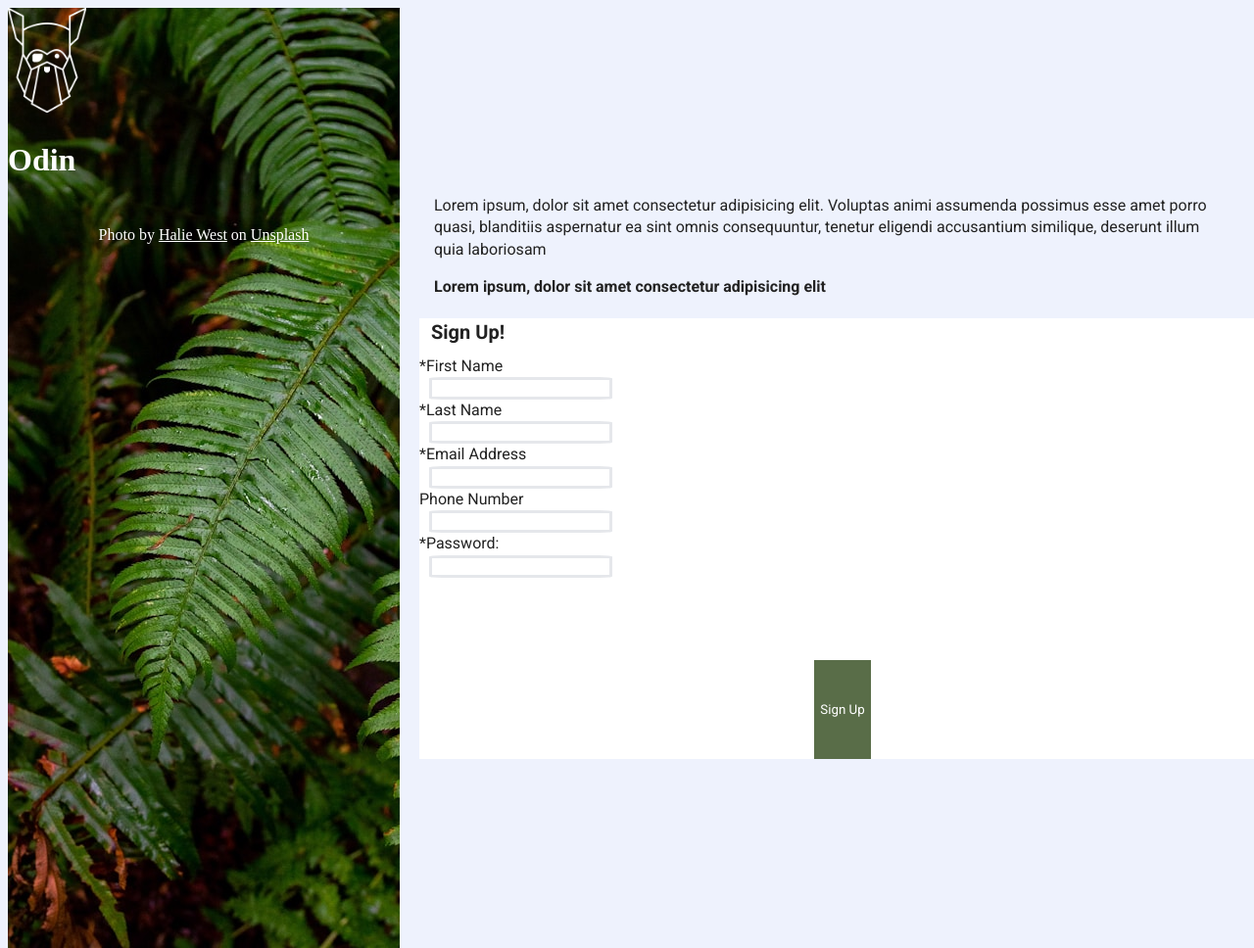
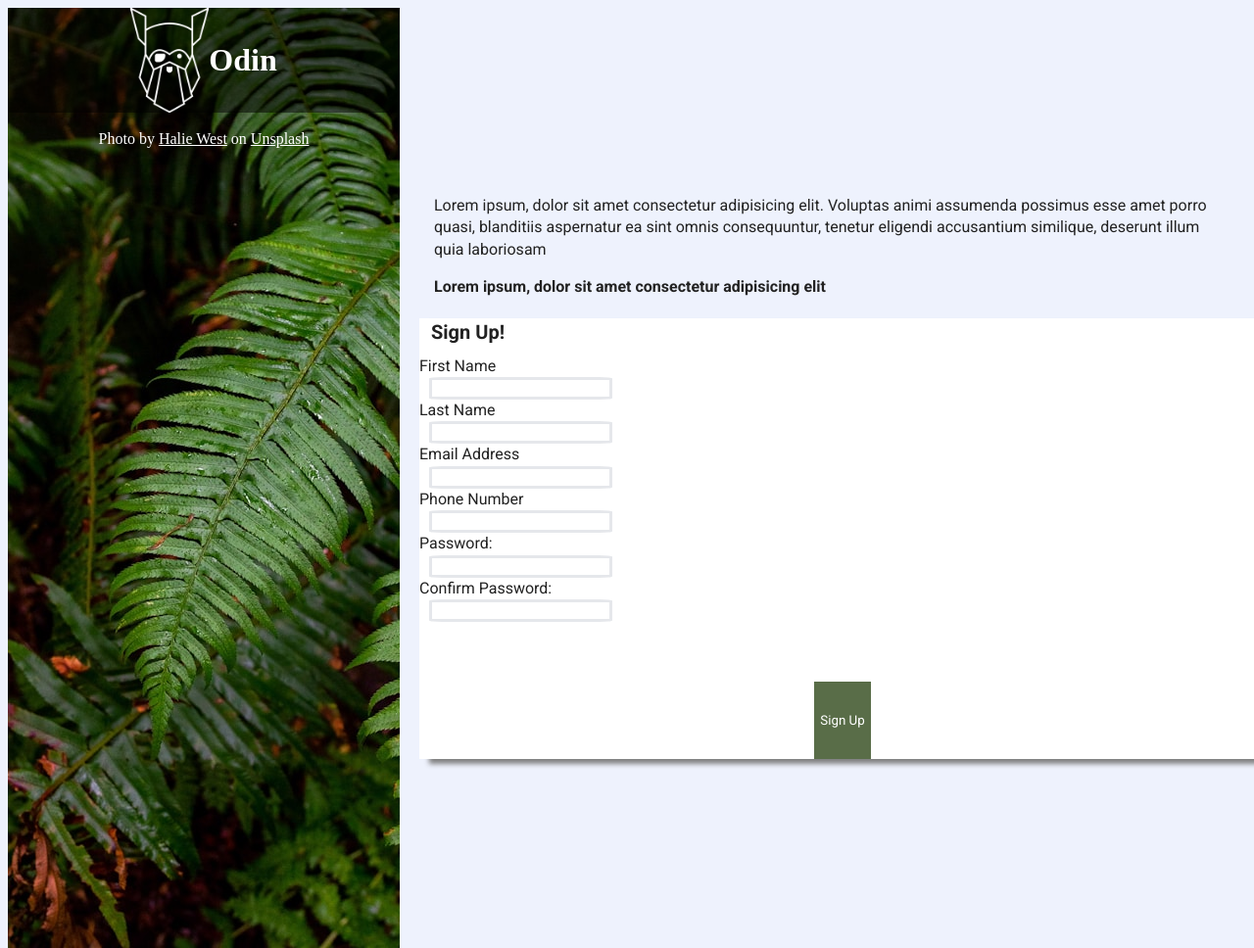
Before and after one commit to ashc735/sign-up-form, a website built with webpack: page index.html in a window 1280 px wide. Shown: the whole page at 98% size. Built offline with nearby package versions, Linux system fonts and the light colour scheme; a web font is replaced by a local one.

Commit message:
Adjusting form styles

```diff
--- a/css/style.css
+++ b/css/style.css
@@ -177,12 +177,12 @@ form {
   margin: 20px;
   height: 450px;
   width: 100%;
+  box-shadow: gray 10px 5px 5px;
 }
 
 fieldset {
   font-family: 'Roboto';
   font-size: 1rem;
-  border: black box-shadow;
   width: 100%;
 }
 
@@ -196,7 +196,8 @@ legend {
 input {
   display: flex;
   flex-flow: row wrap;
-  justify-content: space-between;
+  justify-content: center;
+  align-items: center;
   border: #E5E7EB solid;
   border-radius: 7%;
   gap: 5px;
--- a/index.html
+++ b/index.html
@@ -27,20 +27,20 @@
 
 <body>
   <aside>
-    <div class="content-wrapper">
+    <div class="logo-content">
     <figure>
       <a href="#">
         <img src="img/odin-logo.png" alt="odin logo">
       </a>
     </figure>
     <h1>Odin</h1>
+    </div>
     <div class="credits">
       <p>Photo by
         <a href="https://unsplash.com/@haliewestphoto?utm_content=creditCopyText&utm_medium=referral&utm_source=unsplash">Halie West</a>
         on
         <a href="https://unsplash.com/photos/green-leaf-plant-in-close-up-photography-25xggax4bSA?utm_content=creditCopyText&utm_medium=referral&utm_source=unsplash">Unsplash</a>
       </p>
-    </div>
     </div>
   </aside>
   <div class="form-wrapper">
@@ -54,19 +54,22 @@
       <fieldset>
         <legend>Sign Up!</legend>
 
-        <label for="first_name">*First Name</label>
+        <label for="first_name">First Name</label>
         <input type="text" id="first_name" name="first_name">
 
-        <label for="last_name">*Last Name</label>
+        <label for="last_name">Last Name</label>
         <input type="text" id="last_name" name="last_name">
 
-        <label for="email">*Email Address</label>
+        <label for="email">Email Address</label>
         <input type="email" id="email" name="email">
 
         <label for="phone_number">Phone Number</label>
         <input type="tel" id="phone_number" name="phone_number">
 
-        <label for="user_password">*Password:</label>
+        <label for="user_password">Password:</label>
+        <input type="password" id="user_password" name="password">
+
+        <label for="user_password">Confirm Password:</label>
         <input type="password" id="user_password" name="password">
       </fieldset>
       <button type="submit">Sign Up</button>
```
